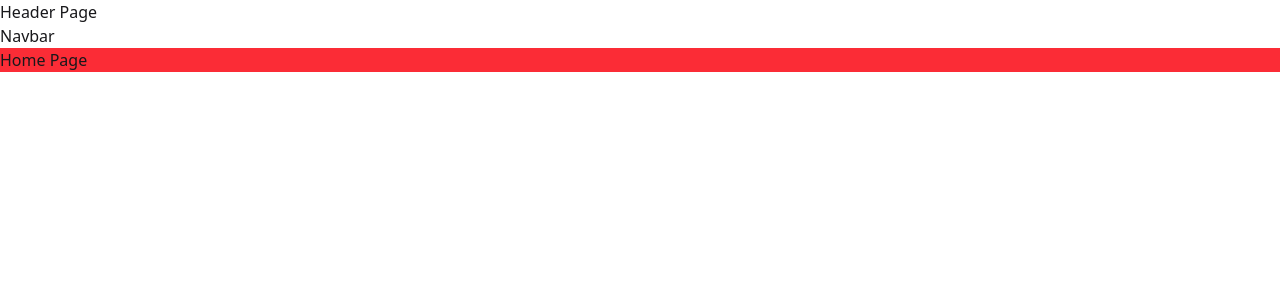
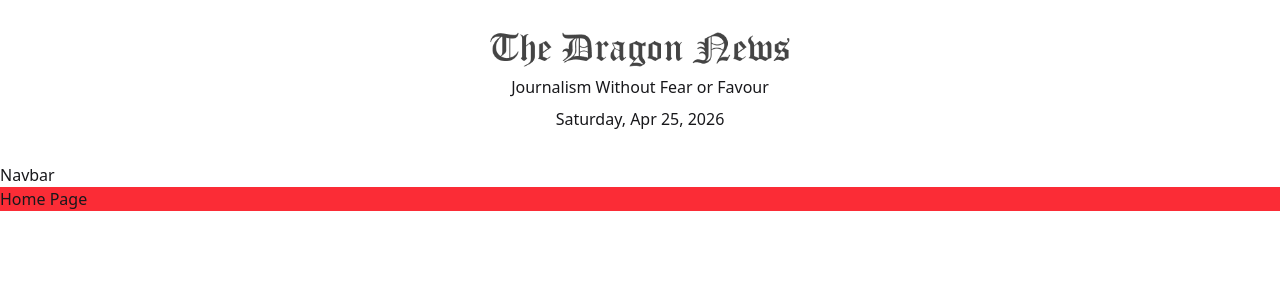
Before and after one commit to kouser-ahamed/dragon-news-nextjs, a Next.js app: page / in a window 1280 px wide. Shown: the top 300 px of the page. Built offline with nearby package versions, Linux system fonts and the light colour scheme.

Commit message:
Add date-fns dependency and update Header component to display formatted date

```diff
--- a/package.json
+++ b/package.json
@@ -9,6 +9,7 @@
     "lint": "eslint"
   },
   "dependencies": {
+    "date-fns": "^4.1.0",
     "next": "16.2.4",
     "react": "19.2.4",
     "react-dom": "19.2.4"
--- a/src/components/shared/Header.jsx
+++ b/src/components/shared/Header.jsx
@@ -1,11 +1,22 @@
-import React from 'react';
+import React from "react";
+import logo from "@/assets/logo.png";
+import Image from "next/image";
+import { format } from "date-fns";
 
 const Header = () => {
-    return (
-        <div>
-            Header Page
-        </div>
-    );
+  return (
+    <div className="text-center py-8 space-y-2">
+      <Image
+        src={logo}
+        width={300}
+        height={200}
+        alt="Logo"
+        className="mx-auto"
+      />
+      <p>Journalism Without Fear or Favour</p>
+      <p>{format(new Date(), "EEEE, MMM dd, yyyy")}</p>
+    </div>
+  );
 };
 
 export default Header;
```
Also changed, not shown: 1 other file (tests, documents, lock files or other folders).
